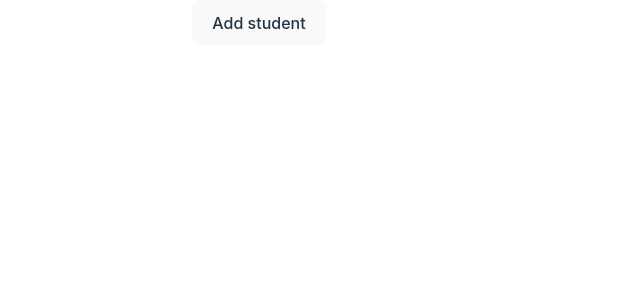
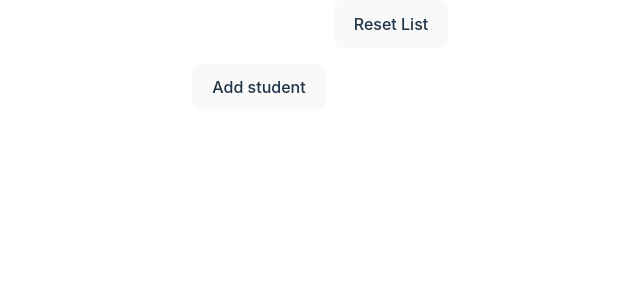
Before and after one commit to hamllock/BlueArchive-dle, a React (Vite) app: page / in a window 1280 px wide. Shown: the top 300 px of the page, without its empty margins (381-1021 px from the left). Built offline with nearby package versions, Linux system fonts and the light colour scheme.

Commit message:
refactored

```diff
--- a/src/App.tsx
+++ b/src/App.tsx
@@ -1,11 +1,16 @@
 import "./App.css";
 import AnswerBar from "./components/AnswerBar.tsx";
 import Table from "./components/Table.tsx";
+import useStudent from "./hooks/useStudent";
+import students from "./data/students.json";
 
 function App() {
+  const { randStudent, resetList, studentList, addStudent } =
+    useStudent(students);
   return (
-    <div>
-      <Table />
+    <div className="flex flex-col gap-4 items-center h-screen w-screen">
+      <AnswerBar addStudent={addStudent} resetList={resetList} />
+      <Table studentList={studentList} randStudent={randStudent} />
     </div>
   );
 }
```
